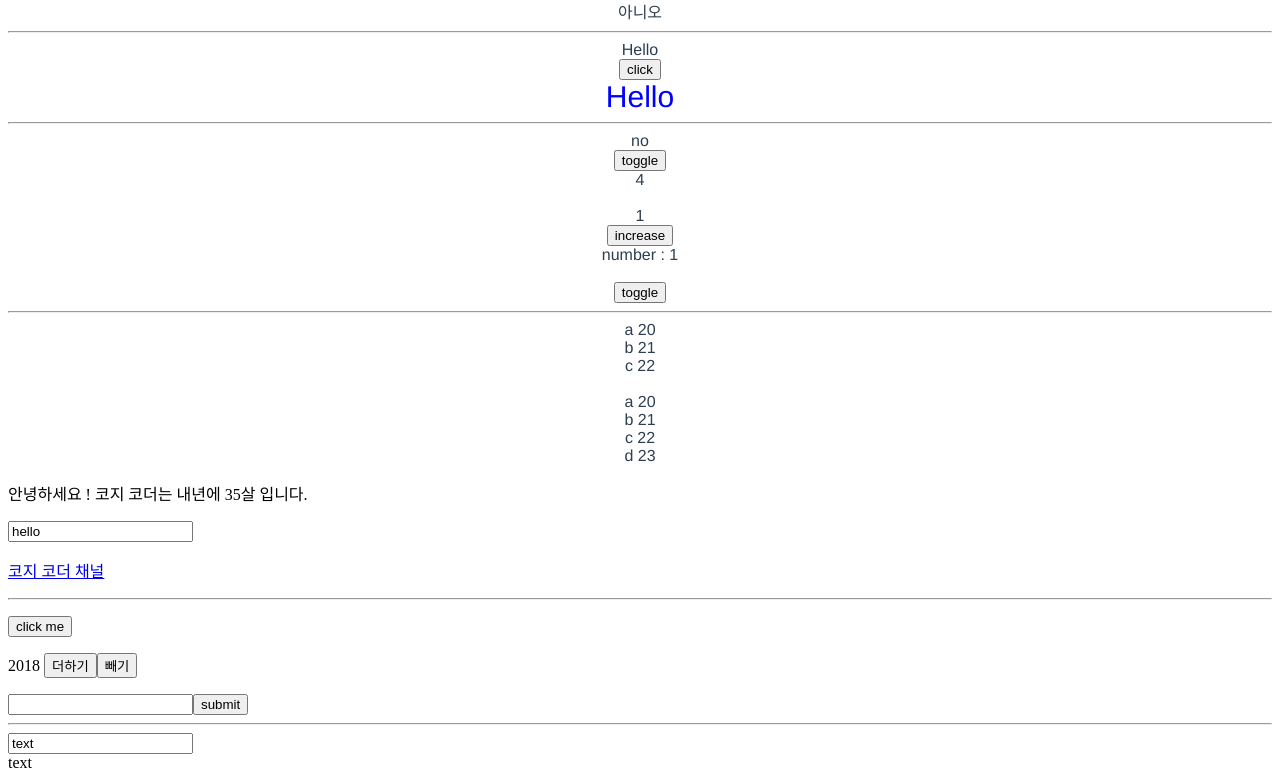
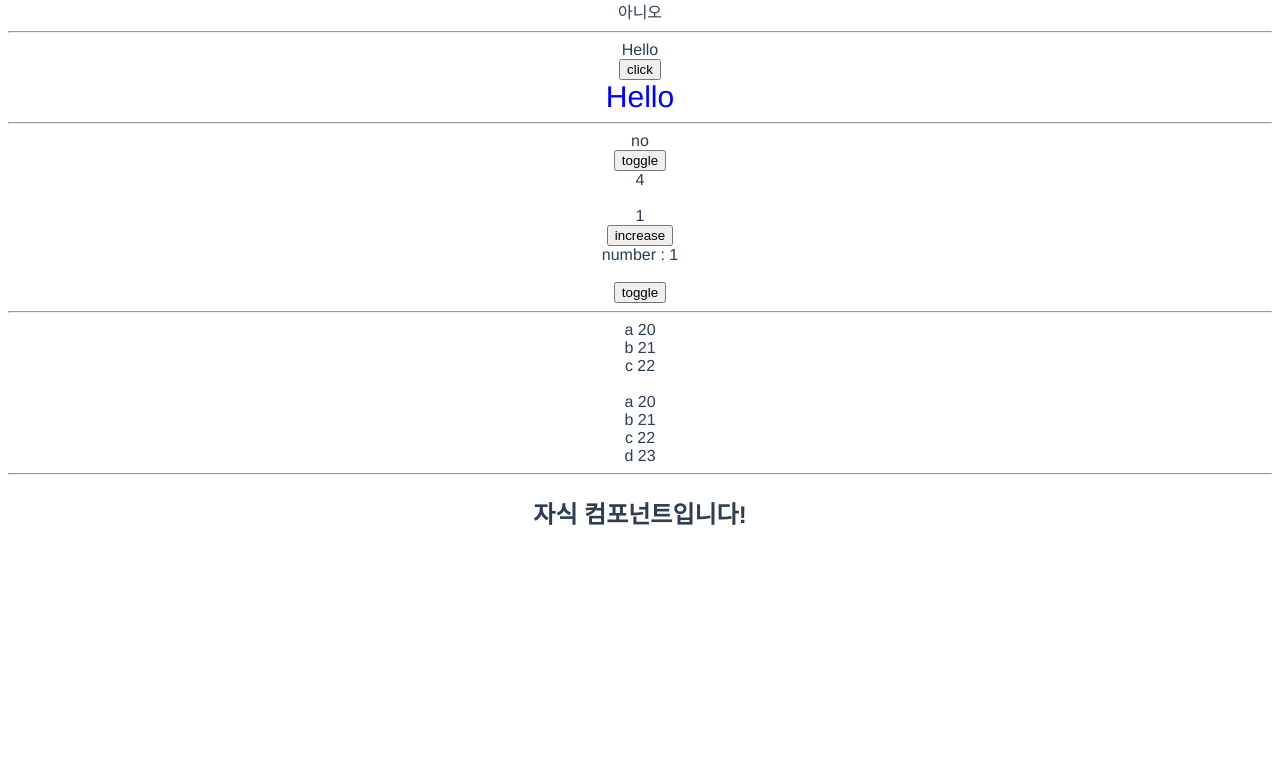
Before and after one commit to yunanjk/vue-basic, a Vue app: page / in a window 1280 px wide. Shown: the part 479-1249 px from the top of the page. After the commit the page ends 1029 px from the top, so only its background shows below. Built offline with nearby package versions, Linux system fonts and the light colour scheme.

Commit message:
App2 연결, components

```diff
--- a/src/App.vue
+++ b/src/App.vue
@@ -111,9 +111,17 @@
     <br>
     <div v-for="(p, index) in people" :key="index">{{ p.name }} {{ p.age }}</div>
   </div>
+
+  <hr>
+
+  <div>
+    <ChildComp/>
+  </div>
 </template>
 
 <script>
+import ChildComp from './components/ChildComp.vue';
+
 export default {
   name: 'App',
   data() {
@@ -197,6 +205,9 @@ export default {
       console.log('oldVal : ' + oldVal);
       this.updated = '네';
     }
+  },
+  components: {
+    ChildComp
   }
 }
 </script>
--- /dev/null
+++ b/src/App2.vue
@@ -0,0 +1,39 @@
+<template>
+  <div>
+
+  </div>
+</template>
+
+<script>
+export default {
+  name: 'App',
+  data() {
+    return {
+
+    }
+  },
+  methods: {
+
+  },
+  computed: {
+
+  },
+  watch: {
+
+  },
+  components: {
+
+  }
+}
+</script>
+
+<style>
+#app {
+  font-family: Avenir, Helvetica, Arial, sans-serif;
+  -webkit-font-smoothing: antialiased;
+  -moz-osx-font-smoothing: grayscale;
+  text-align: center;
+  color: #2c3e50;
+  /* margin-top: 60px; */
+}
+</style>
--- /dev/null
+++ b/src/components/ChildComp.vue
@@ -0,0 +1,3 @@
+<template>
+    <h2>자식 컴포넌트입니다!</h2>
+</template>
--- a/src/main.js
+++ b/src/main.js
@@ -1,5 +1,6 @@
 import { createApp } from 'vue'
 import App from './App.vue'
+import App2 from './App2.vue'
 
 createApp(App).mount('#app')
-createApp(App).mount('#app2')
+createApp(App2).mount('#app2')
```
